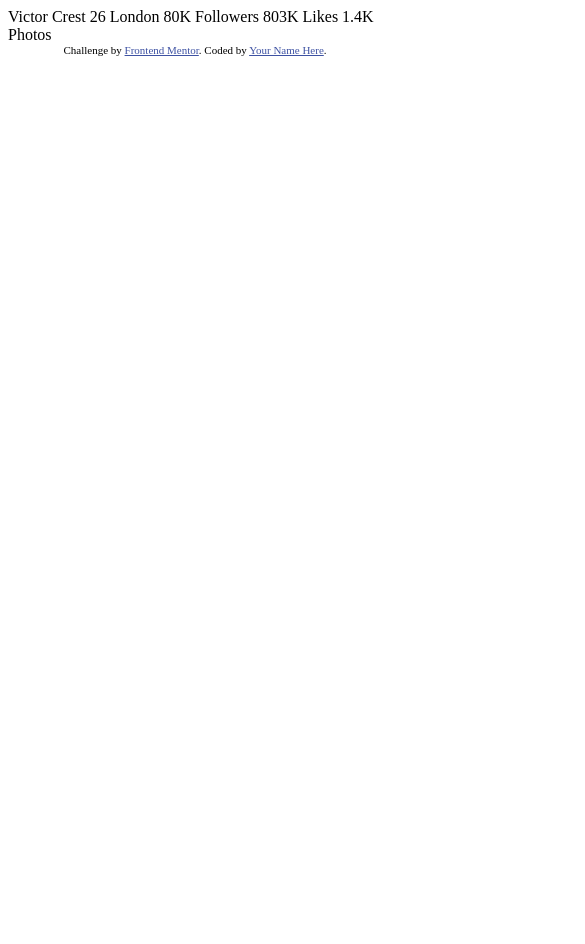
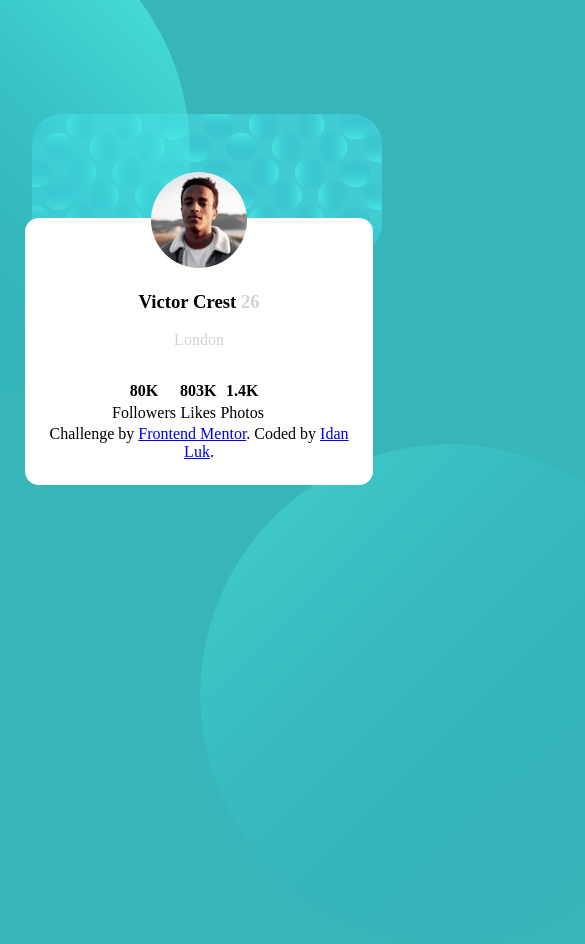
Before and after one commit to idanluk/profile-card-component-main, a plain HTML site: page index.html in a window 390 px wide. Shown: the top 944 px of the page, 585 px wide, since content can reach past the window. Before the commit the page ends 844 px from the top, so only its background shows below. Drawn offline with Linux system fonts and the light colour scheme.

Commit message:
[update] mobile

```diff
--- /dev/null
+++ b/index.css
@@ -0,0 +1,75 @@
+body {
+  background-color: rgb(55, 181, 185);
+  text-align: center;
+  margin: 0;
+  padding: 0;
+}
+.followersandall {
+  background-color: white;
+  margin-left: 60px;
+  margin-top: 30px;
+}
+.twentysix {
+  color: lightgray;
+  background-color: white;
+}
+#victor {
+  border-radius: 100%;
+  box-shadow: white;
+  margin-top: -70px;
+}
+.card-container {
+  background: white;
+  border-radius: 14px;
+  box-shadow: black;
+  width: 300px;
+  margin-top: 200px;
+  margin-left: 25px;
+  margin-right: 24px;
+  position: relative;
+  z-index: 10;
+  padding: 24px;
+}
+.first-circle-container {
+  /* background-color: lightseagreen;
+  width: 700px;
+  height: 700px;
+  object-fit: contain;
+  border-radius: 100%;
+  position: absolute;
+  top: -350px;
+  left: -450px; */
+  background-image: url("./images/bg-pattern-top.svg");
+  width: 100px;
+  height: 100px;
+}
+
+.second-circle-container {
+  /* background-color: lightseagreen;
+  width: 700px;
+  height: 700px;
+  object-fit: contain;
+  border-radius: 100%;
+  position: absolute;
+  right: -450px;
+  bottom: -350px; */
+}
+.circle-bottom {
+  position: absolute;
+  width: 500px;
+  height: 500px;
+  left: 200px;
+  bottom: -100px;
+}
+.circle-top {
+  position: absolute;
+  width: 500px;
+  height: 500px;
+  right: 200px;
+  top: -100px;
+}
+.card-background {
+  margin-left: 23px;
+  margin-bottom: -240px;
+  border-radius: 30px;
+}
--- a/index.html
+++ b/index.html
@@ -1,35 +1,65 @@
 <!DOCTYPE html>
 <html lang="en">
   <head>
-  <meta charset="UTF-8">
-  <meta name="viewport" content="width=device-width, initial-scale=1.0"> <!-- displays site properly based on user's device -->
+    <meta charset="UTF-8" />
+    <meta name="viewport" content="width=device-width, initial-scale=1.0" />
+    <!-- displays site properly based on user's device -->
 
-  <link rel="icon" type="image/png" sizes="32x32" href="./images/favicon-32x32.png">
-
+    <link
+      rel="icon"
+      type="image/png"
+      sizes="32x32"
+      href="./images/favicon-32x32.png"
+    />
+    <!-- the actual icon-->
+    <a
+      rel="icon"
+      type="image/png"
+      sizes="32x32"
+      href="./images/favicon-32x32.png"
+    ></a>
+    <!-- the actual icon-->
     <title>Frontend Mentor | Profile card component</title>
 
     <!-- Feel free to remove these styles or customise in your own stylesheet 👍 -->
-  <style>
-    .attribution { font-size: 11px; text-align: center; }
-    .attribution a { color: hsl(228, 45%, 44%); }
-  </style>
+    <link rel="stylesheet" href="index.css" />
   </head>
   <body>
-  Victor Crest
-  26
-  London
+    <div class="wrapper">
+      <img class="card-background" src="./images/bg-pattern-card.svg" alt="" />
+      <img class="circle-top" src="./images/bg-pattern-top.svg" alt="save" />
+      <div class="card-container">
+        <img id="victor" src="./images/image-victor.jpg" alt="victor's image" />
+        <h3><strong>Victor Crest</strong> <span class="twentysix">26</span></h3>
+        <span class="twentysix">London</span>
+        <br />
+        <div>
+          <table class="followersandall">
+            <thead class="followersandall">
+              <tr>
+                <th>80K</th>
+                <th>803K</th>
+                <th>1.4K</th>
+              </tr>
+            </thead>
+            <tbody class="followersandall">
+              <td>Followers</td>
+              <td>Likes</td>
+              <td>Photos</td>
+            </tbody>
+          </table>
+        </div>
 
-  80K
-  Followers
-
-  803K
-  Likes
-
-  1.4K
-  Photos
         <div class="attribution">
-    Challenge by <a href="https://www.frontendmentor.io?ref=challenge" target="_blank">Frontend Mentor</a>.
-    Coded by <a href="#">Your Name Here</a>.
+          Challenge by
+          <a href="https://www.frontendmentor.io?ref=challenge" target="_blank"
+            >Frontend Mentor</a
+          >. Coded by <a href="#">Idan Luk</a>.
         </div>
+      </div>
+      <div class="first-circle-container"></div>
+      <div class="second-circle-container"></div>
+    </div>
+    <img class="circle-bottom" src="./images/bg-pattern-bottom.svg" alt="" />
   </body>
 </html>
```
Lines whose indentation alone changed are shown as unchanged.
